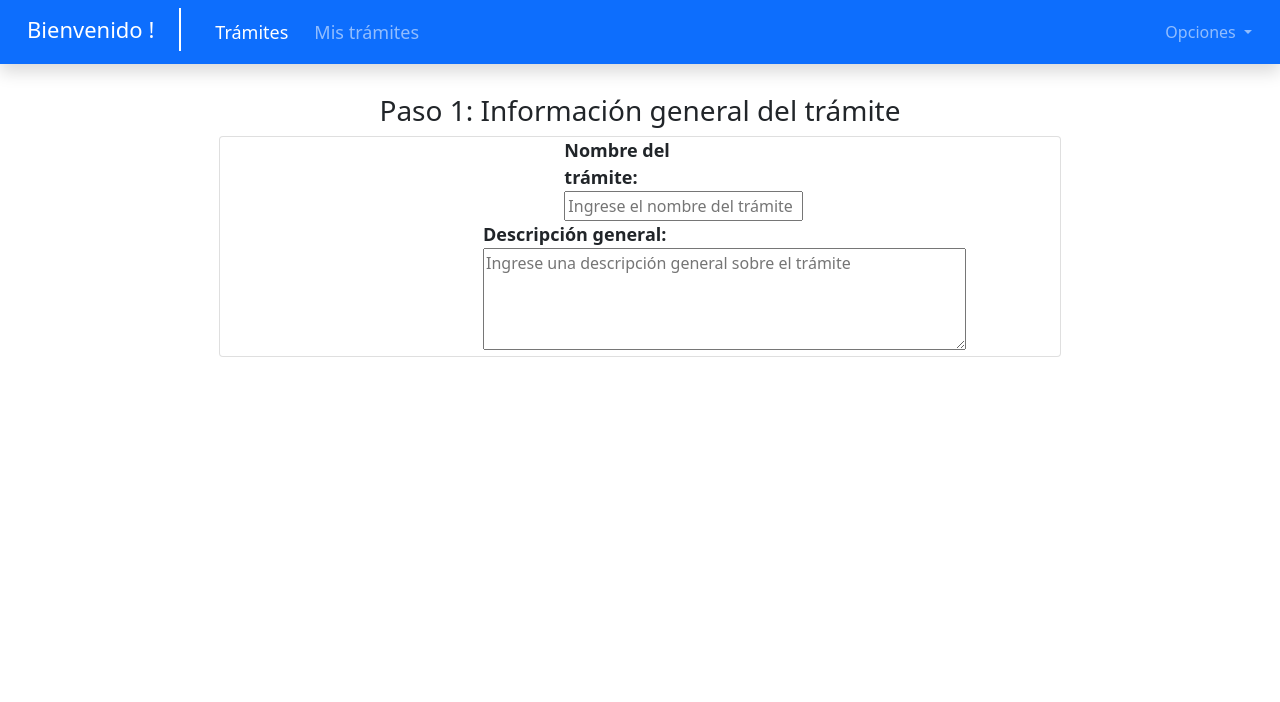
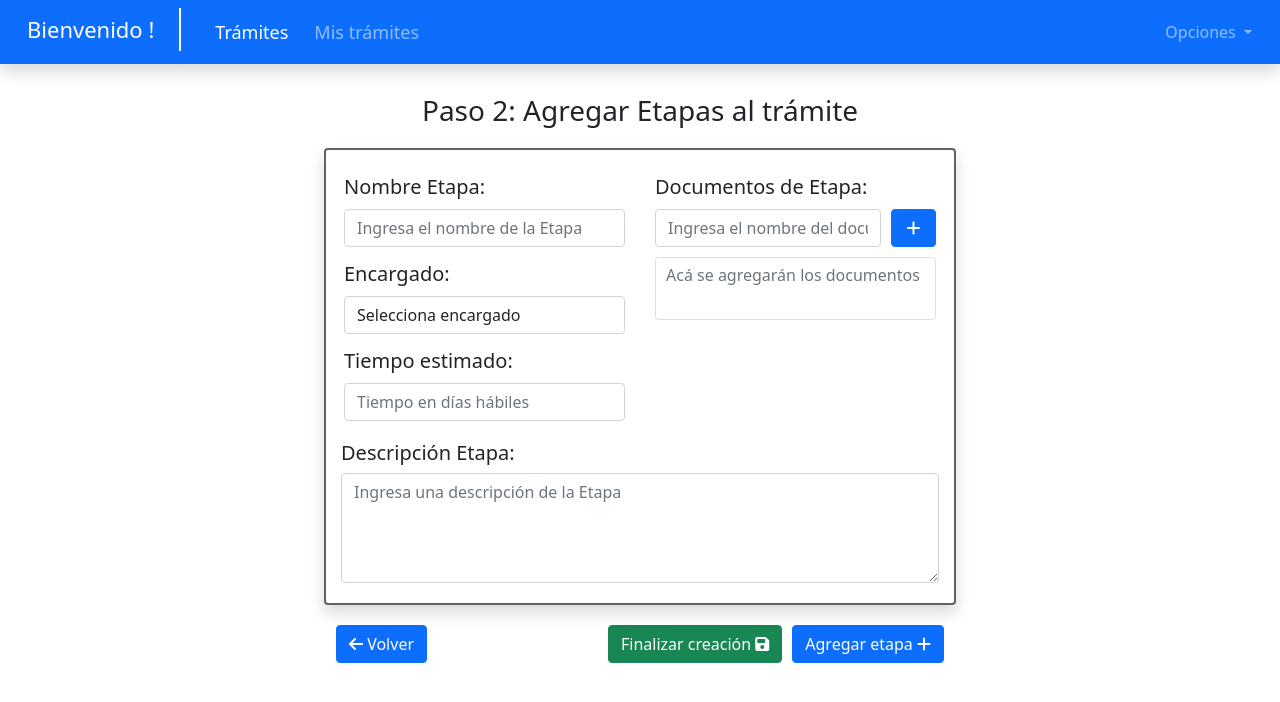
Before and after one commit to AaronCarrascou/front-proyecto-muni, an Angular app: page /crear-tramite in a window 1280 px wide. Shown: the top 702 px of the page. Built offline with nearby package versions, Linux system fonts and the light colour scheme.

Commit message:
avance en crear tramite

```diff
--- a/src/app/app.component.css
+++ b/src/app/app.component.css
@@ -1,3 +1,5 @@
+
 body{
     margin: 30px 20px 10px 20px;
+
 }
--- a/src/app/app.component.html
+++ b/src/app/app.component.html
@@ -1,11 +1,13 @@
 
-<app-nav-bar-funcionario *ngIf="rol=='FUNCIONARIO'"></app-nav-bar-funcionario>
+<div class="fondo">
+  <app-nav-bar-funcionario *ngIf="rol=='FUNCIONARIO'"></app-nav-bar-funcionario>
 
-<app-nav-bar-admin *ngIf="rol=='ADMIN'"></app-nav-bar-admin>
+  <app-nav-bar-admin *ngIf="rol=='ADMIN'"></app-nav-bar-admin>
 
-<app-nav-bar-ciudadano *ngIf="rol=='CIUDADANO'"></app-nav-bar-ciudadano>
+  <app-nav-bar-ciudadano *ngIf="rol=='CIUDADANO'"></app-nav-bar-ciudadano>
 
 
-<body>
-  <router-outlet></router-outlet>
-</body>
+  <body>
+    <router-outlet class="router"></router-outlet>
+  </body>
+</div>
--- a/src/app/views/admin/admin.module.ts
+++ b/src/app/views/admin/admin.module.ts
@@ -7,6 +7,7 @@ import { NavBarAdminComponent } from './components/nav-bar-admin/nav-bar-admin.c
 import { AppRoutingModule } from 'src/app/app-routing.module';
 import { CrearEtapaComponent } from './components/crear-tramite/components/crear-etapa/crear-etapa.component';
 import { CrearDescTramiteComponent } from './components/crear-tramite/components/crear-desc-tramite/crear-desc-tramite.component';
+import { FormsModule, ReactiveFormsModule } from '@angular/forms';
 
 
 
@@ -21,7 +22,9 @@ import { CrearDescTramiteComponent } from './components/crear-tramite/components
   ],
   imports: [
     CommonModule,
-    AppRoutingModule
+    AppRoutingModule,
+    FormsModule,
+    ReactiveFormsModule
   ],
   exports:[
     GestionarTramitesComponent,
--- a/src/app/views/admin/components/crear-tramite/components/crear-desc-tramite/crear-desc-tramite.component.css
+++ b/src/app/views/admin/components/crear-tramite/components/crear-desc-tramite/crear-desc-tramite.component.css
@@ -1,4 +1,25 @@
-.col-lg-8{
+.title{
+    margin-bottom: 20px;
+}
+
+.col-lg-6{
     margin: auto;
-    align-items: center;
+    padding: 5px 15px 20px 15px;
+
 }
+
+.col-md-8{
+    margin: auto;
+    padding: 5px 15px 20px 15px;
+
+}
+
+.label{
+    margin-top: 15px;
+    margin-bottom: 10px;
+    text-align: left;
+}
+.card{
+    border: 2px solid rgb(99, 99, 99);
+
+}
--- a/src/app/views/admin/components/crear-tramite/components/crear-desc-tramite/crear-desc-tramite.component.html
+++ b/src/app/views/admin/components/crear-tramite/components/crear-desc-tramite/crear-desc-tramite.component.html
@@ -1,30 +1,18 @@
 <h3 class="title">Paso 1: Información general del trámite</h3>
 
-<div>
-    <div class="row">
-        <div class="col"></div>
-        <div class="col-lg-8 container card">
-            <div class="row">
+<div class="row ">
+    <div class="col"></div>
+    <div class="col-lg-6 col-md-8 card shadow">
+        <div class="formControl">
+            <h5 class="label">Nombre del trámite:</h5>
+            <input class="form-control" id="nombreTramite" type="text"
+            placeholder="Ingresa el nombre del trámite">
 
-                <div class="col-lg-8  ">
-                    <span class="custom-label">Nombre del trámite:</span>
-                    <br>
-                    <input type="text" placeholder="Ingrese el nombre del trámite">
-                </div>
+            <h5 class="label">Descripción:</h5>
+            <textarea class="form-control" id="descripcionTramite" cols="30" rows="4"
+            placeholder="Ingresa una descripción general del trámite"></textarea>
+        </div>
 
-            </div>
-
-            <div class="row">
-
-                <div class="col-lg-8  ">
-                    <span class="custom-label">Descripción general:</span>
-                    <br>
-                    <textarea placeholder="Ingrese una descripción general sobre el trámite" rows="4" cols="50"></textarea>
-                </div>
-
-            </div>
-        </div>
-        <div class="col"></div>
     </div>
-
+    <div class="col"></div>
 </div>
--- a/src/app/views/admin/components/crear-tramite/components/crear-etapa/crear-etapa.component.css
+++ b/src/app/views/admin/components/crear-tramite/components/crear-etapa/crear-etapa.component.css
@@ -0,0 +1,44 @@
+.title{
+    margin-bottom: 20px;
+}
+
+.col-lg-6{
+
+    padding: 5px 15px 20px 15px;
+
+}
+
+.col-md-8{
+    margin: auto;
+    padding: 5px 15px 20px 15px;
+
+}
+
+.label{
+    margin-top: 15px;
+    margin-bottom: 10px;
+    text-align: left;
+}
+.card-custom{
+    border: 2px solid rgb(99, 99, 99);
+
+}
+.btn-agregar-doc{
+
+    margin-left: 10px !important;
+    width: 50px !important;
+}
+
+.lista-documentos{
+    margin-top: 10px;
+}
+
+.danger{
+    color: #DC3545;
+}
+
+.placeholders{
+    margin-top: 5px;
+    margin-left: 10px;
+    color: #6C757D !important;
+}
--- a/src/app/views/admin/components/crear-tramite/components/crear-etapa/crear-etapa.component.html
+++ b/src/app/views/admin/components/crear-tramite/components/crear-etapa/crear-etapa.component.html
@@ -1 +1,62 @@
-<p>crear-etapa works!</p>
+<h3 class="title">Paso 2: Agregar Etapas al trámite</h3>
+
+<div class="row ">
+    <div class="col"></div>
+    <div class="col-lg-6 col-md-8 card card-custom shadow">
+        <form [formGroup]="crearEtapaForm">
+        <div class="form-group">
+            <div class="row">
+
+                <div class="col-lg-6 col-md-6">
+                    <h5 class="label">Nombre Etapa:</h5>
+                    <input class="form-control" formControlName="nombreEtapa" type="text"
+                    placeholder="Ingresa el nombre de la Etapa">
+
+                    <h5 class="label">Encargado:</h5>
+                    <select class="form-control" id="encargado">
+                        <option style="color: #6C757D !important;" hidden selected>Selecciona encargado</option>
+                        <option value="1">Aaron</option>
+                        <option value="2">Matias</option>
+                    </select>
+
+                    <h5 class="label">Tiempo estimado:</h5>
+                    <input class="form-control" formControlName="tiempoEstimado" type="number"
+                    placeholder="Tiempo en días hábiles">
+                </div>
+                <div class="col-lg-6 col-md-6">
+                    <h5 class="label">Documentos de Etapa:</h5>
+                    <div class="d-flex">
+                        <input class="form-control " formControlName="documentoEtapa" type="text"
+                        placeholder="Ingresa el nombre del documento">
+
+                        <button (click)="onAgregarDoc()" class="btn btn-primary btn-agregar-doc"><i class="fas fa-plus"></i></button>
+                    </div>
+
+
+
+                    <div class="card lista-documentos">
+                        <p class="placeholders" *ngIf="documentos.length==0">
+                            Acá se agregarán los documentos
+                        </p>
+                        <ul>
+                            <li *ngFor="let d of documentos">{{d}} <i (click)="onEliminarDoc(d)" class="fas fa-trash danger"></i></li>
+                        </ul>
+                    </div>
+                </div>
+
+            </div>
+
+            <div class="row">
+                <div class="col-lg-12 col-md-12">
+                    <h5 >Descripción Etapa:</h5>
+                    <textarea class="form-control" formControlName="descripcionEtapa" cols="30" rows="4"
+                    placeholder="Ingresa una descripción de la Etapa"></textarea>
+                </div>
+            </div>
+        </div>
+
+    </form>
+
+    </div>
+    <div class="col"></div>
+</div>
--- a/src/app/views/admin/components/crear-tramite/components/crear-etapa/crear-etapa.component.ts
+++ b/src/app/views/admin/components/crear-tramite/components/crear-etapa/crear-etapa.component.ts
@@ -1,4 +1,5 @@
 import { Component, OnInit } from '@angular/core';
+import { FormBuilder, FormGroup, Validators } from '@angular/forms';
 
 @Component({
   selector: 'app-crear-etapa',
@@ -7,9 +8,37 @@ import { Component, OnInit } from '@angular/core';
 })
 export class CrearEtapaComponent implements OnInit {
 
-  constructor() { }
+  doc:String;
+  documentos: String[]=[];
+  crearEtapaForm: FormGroup = new FormGroup({});
+
+  constructor(
+    private builder: FormBuilder
+  ) { }
+
 
   ngOnInit(): void {
+
+    this.crearEtapaForm = this.builder.group({
+      nombreEtapa:['', Validators.required],
+      documentoEtapa:[''],
+      encargado:['', Validators.required],
+      tiempoEstimado: ['', Validators.required],
+      descripcionEtapa:['', Validators.required]
+
+    });
+  }
+
+  onAgregarDoc(){
+    this.documentos.push(this.crearEtapaForm.value.documentoEtapa);
+    this.crearEtapaForm= this.builder.group({
+      documentoEtapa:['']
+    });
+
+  }
+
+  onEliminarDoc(doc: String){
+    this.documentos.splice(this.documentos.indexOf(doc), 1) ;
   }
 
 }
--- a/src/app/views/admin/components/crear-tramite/crear-tramite.component.css
+++ b/src/app/views/admin/components/crear-tramite/crear-tramite.component.css
@@ -0,0 +1,19 @@
+.btn-derecha{
+    margin-top: 20px;
+    margin-left: 10px;
+    float: right;
+}
+
+.btn-izquierda{
+    margin-top: 20px;
+    margin-right: 10px;
+    float: left;
+}
+
+@media (max-width: 470px) {
+    .btn-izquierda{
+        margin-top: 10px;
+        margin-left: 10px;
+        float: right;
+    }
+  }
--- a/src/app/views/admin/components/crear-tramite/crear-tramite.component.html
+++ b/src/app/views/admin/components/crear-tramite/crear-tramite.component.html
@@ -6,6 +6,27 @@
 
 <div *ngIf="paso==2">
 
-    <app-crear-desc-tramite></app-crear-desc-tramite>
+    <app-crear-etapa></app-crear-etapa>
 
 </div>
+
+<div class="row ">
+    <div class="col"></div>
+    <div class="col-lg-6 col-md-8">
+
+
+
+        <button *ngIf="paso==2" class="btn btn-primary btn-derecha"> Agregar etapa <i class="fas fa-plus"></i> </button>
+
+        <button *ngIf="paso==2" class="btn btn-success btn-derecha"> Finalizar creación <i class="fas fa-save"></i> </button>
+
+
+
+        <button (click)="onSiguientePaso()" *ngIf="paso==1" class="btn btn-primary btn-derecha"> Siguente paso <i class="fas fa-arrow-right"></i> </button>
+
+        <button (click)="onVolverPaso()" *ngIf="paso==2" class="btn btn-primary btn-izquierda"> <i class="fas fa-arrow-left"></i> Volver</button>
+
+
+    </div>
+    <div class="col"></div>
+</div>
--- a/src/app/views/admin/components/crear-tramite/crear-tramite.component.ts
+++ b/src/app/views/admin/components/crear-tramite/crear-tramite.component.ts
@@ -12,4 +12,12 @@ export class CrearTramiteComponent implements OnInit {
   ngOnInit(): void {
   }
 
+  onSiguientePaso(){
+    this.paso++;
+  }
+
+  onVolverPaso(){
+    this.paso--;
+  }
+
 }
```
Also changed, not shown: src/styles.css (line endings or trailing spaces).
